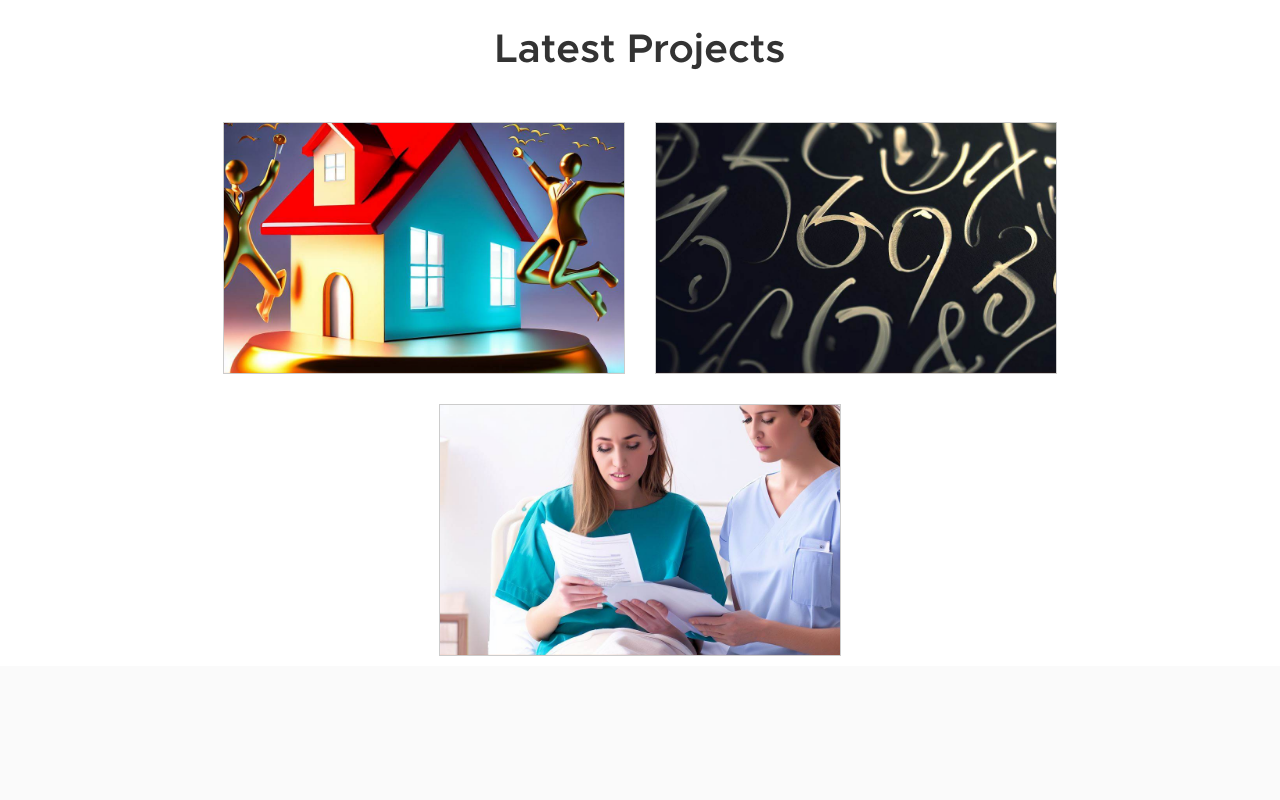
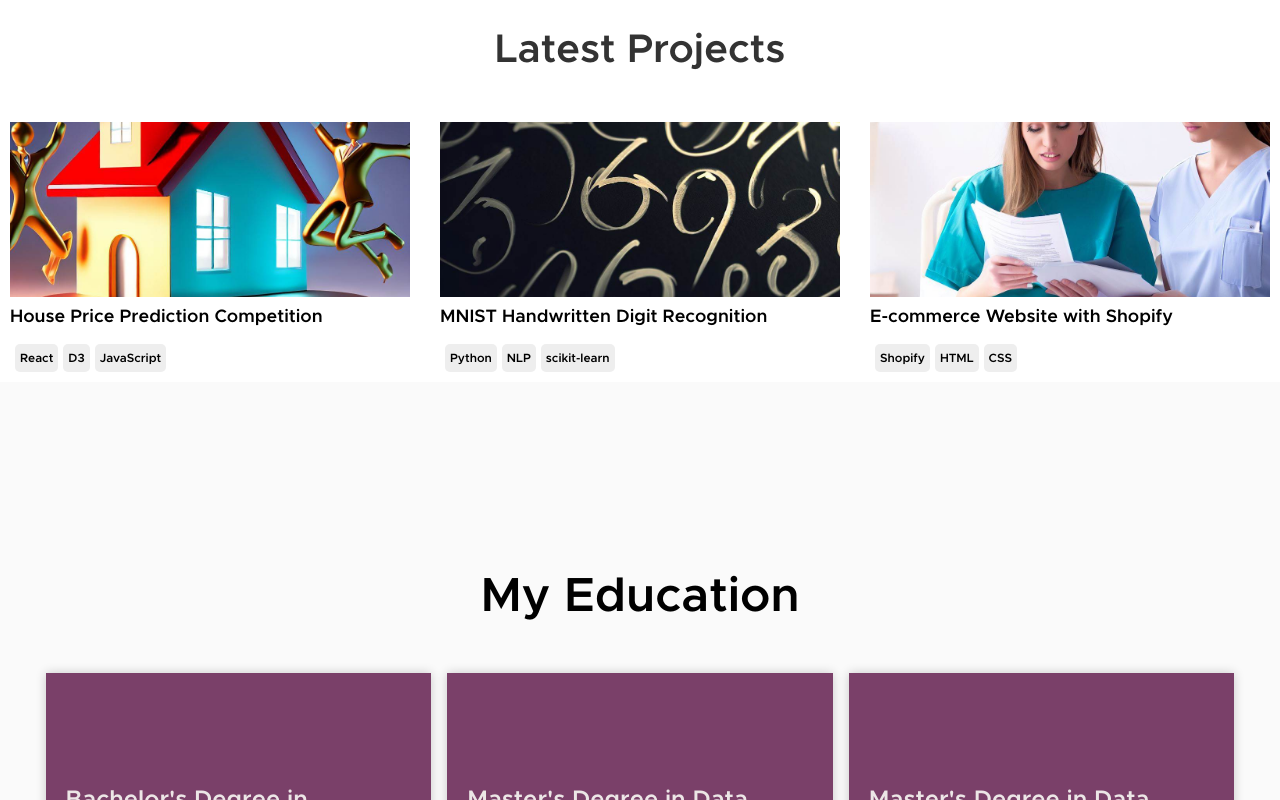
Before and after one commit to Behlil/behlil.github.io, a React (Vite) app: page / in a window 1280 px wide. Shown: the part 860-1660 px from the top of the page. Built offline with nearby package versions, Linux system fonts and the light colour scheme.

Commit message:
projects updates

```diff
--- a/src/components/ProjectCard.jsx
+++ b/src/components/ProjectCard.jsx
@@ -7,7 +7,7 @@ const CardWrapper = styled.div`
   width: 400px;
   height: 250px;
   overflow: hidden;
-  border: 1px solid #ccc;
+  // border: 1px solid #ccc;
   margin: 10px;
   transition: transform 0.3s ease-in-out;
   &:hover {
@@ -22,8 +22,12 @@ const CardWrapper = styled.div`
 
 const CardImage = styled.img`
   width: 100%;
-  height: 100%;
+  height: 70%;
   object-fit: cover;
+  transition: transform 0.3s ease-in-out;
+  ${CardWrapper}:hover & {
+    height: 100%;
+  }
 `;
 
 const CardContent = styled.div`
@@ -34,6 +38,12 @@ const CardContent = styled.div`
   background-color: #FF6000;
   opacity: 0.9;
   color: #fff;
+  height: 90%;
+  display: flex;
+  flex-direction: column;
+  justify-content: space-between;
+  align-items: flex-start;
+  justify-content: center;
   transform: translateY(100%);
   transition: transform 0.3s ease-in-out;
   ${CardWrapper}:hover & {
@@ -43,7 +53,12 @@ const CardContent = styled.div`
 
 const CardTitle = styled.h2`
   font-size: 18px;
+  margin: 0;
   margin-bottom: 8px;
+   ${CardWrapper}:hover & {
+    display: none;
+  }
+
 
 `;
 
@@ -59,21 +74,43 @@ const ProjectLink = styled(Link)`
 
 
 `;
+const Tags = styled.div`
+  display: flex;
+  flex-wrap: wrap;
+  gap: 5px;
+  padding: 5px;
 
-const ProjectCard = ({ imageSrc, title, description, to }) => {
+  ${CardWrapper}:hover & {
+    display: none;
+  }
+`;
+const Tag = styled.div`
+  background-color: #eee;
+  width: fit-content;
+  padding: 5px;
+  font-size: 12px;
+  border-radius: 5px;
+`;
+const ProjectCard = ({ imageSrc, title, description, to, tags }) => {
   return (
     <CardWrapper>
       <CardImage src={imageSrc} alt={title} />
 
       <CardContent>
-        <CardTitle>{title}</CardTitle>
-        <hr />
+        {/* <CardTitle>{title}</CardTitle> */}
+
         <CardDescription>{description}</CardDescription>
         <hr />
         <ProjectLink to={to} >
           View Project
         </ProjectLink>
       </CardContent>
+      <CardTitle>{title}</CardTitle>
+      <Tags>
+        {tags.map((tag) => (
+          <Tag>{tag}</Tag>
+        ))}
+      </Tags>
     </CardWrapper>
   );
 };
--- a/src/components/ProjectPage.jsx
+++ b/src/components/ProjectPage.jsx
@@ -70,7 +70,7 @@ const ProjectsPage = () => {
                         title={project.title}
                         domain={project.domain}
                         description={project.description}
-                        tag={project.tag}
+                        tags={project.tag}
                         to={project.to}
                     />
 
```
